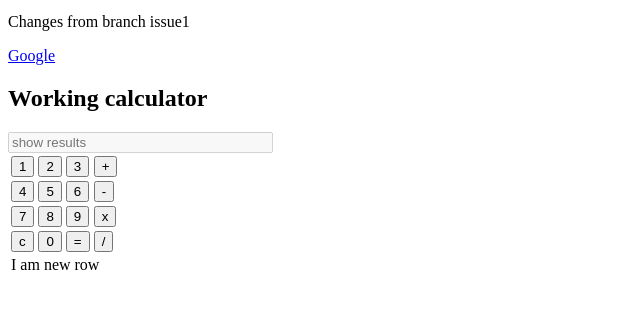
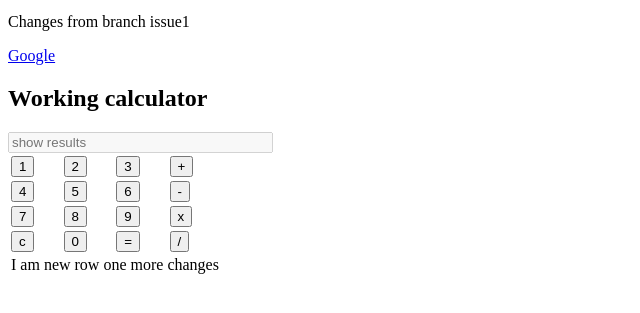
Before and after one commit to kanatunta/swift_academy, a plain HTML site: page week3/lectOne/index.html in a window 1280 px wide. Shown: the part 101-414 px from the top of the page, without its empty margins (0-640 px from the left). Drawn offline with Linux system fonts and the light colour scheme.

Commit message:
add one more changes

```diff
--- a/week3/lectOne/index.html
+++ b/week3/lectOne/index.html
@@ -46,7 +46,7 @@
       </tr>
       <tr>
         <td colspan="4">
-          I am new row
+          I am new row one more changes
         </td>
       </tr>
     </table>
```
